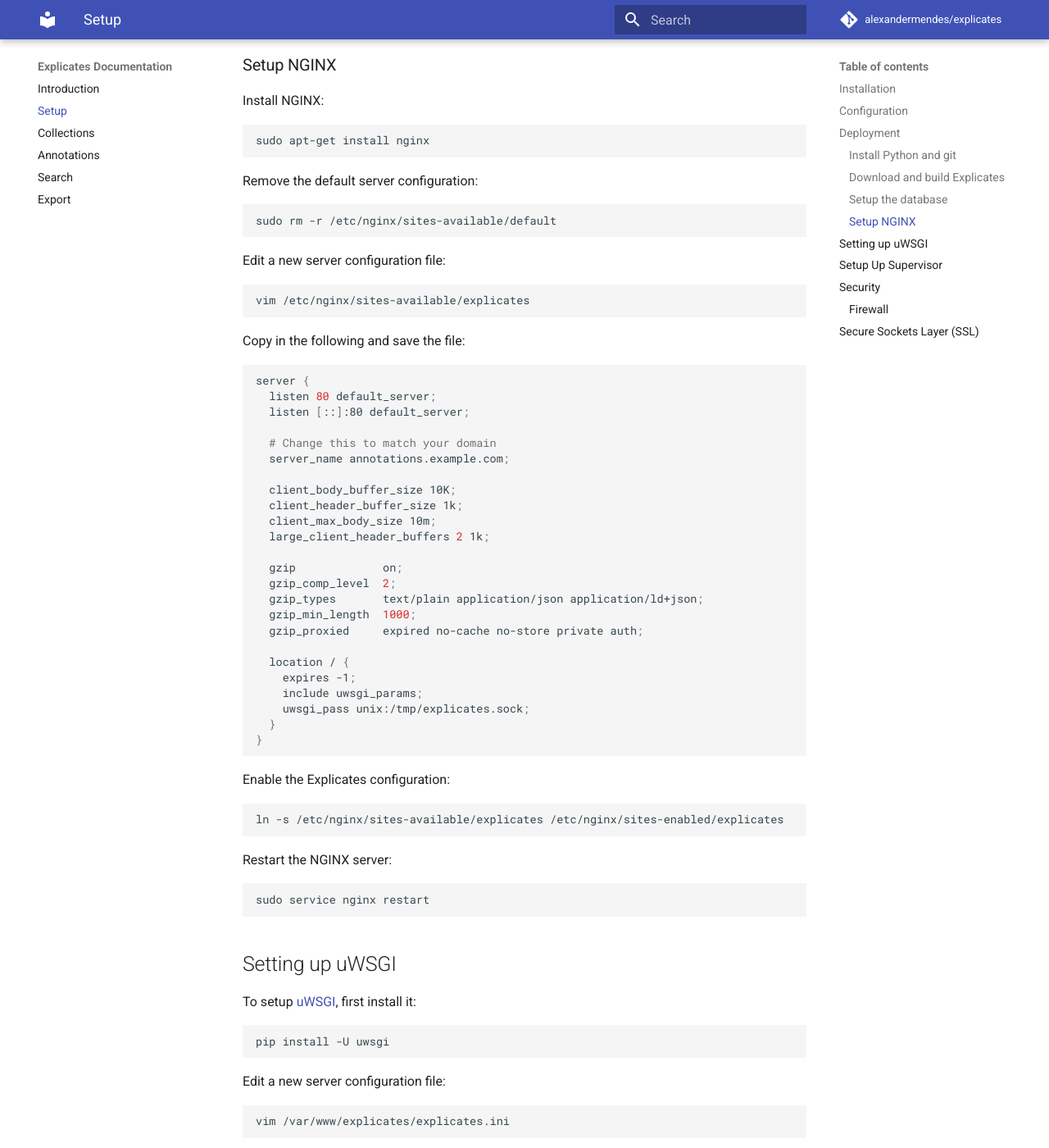
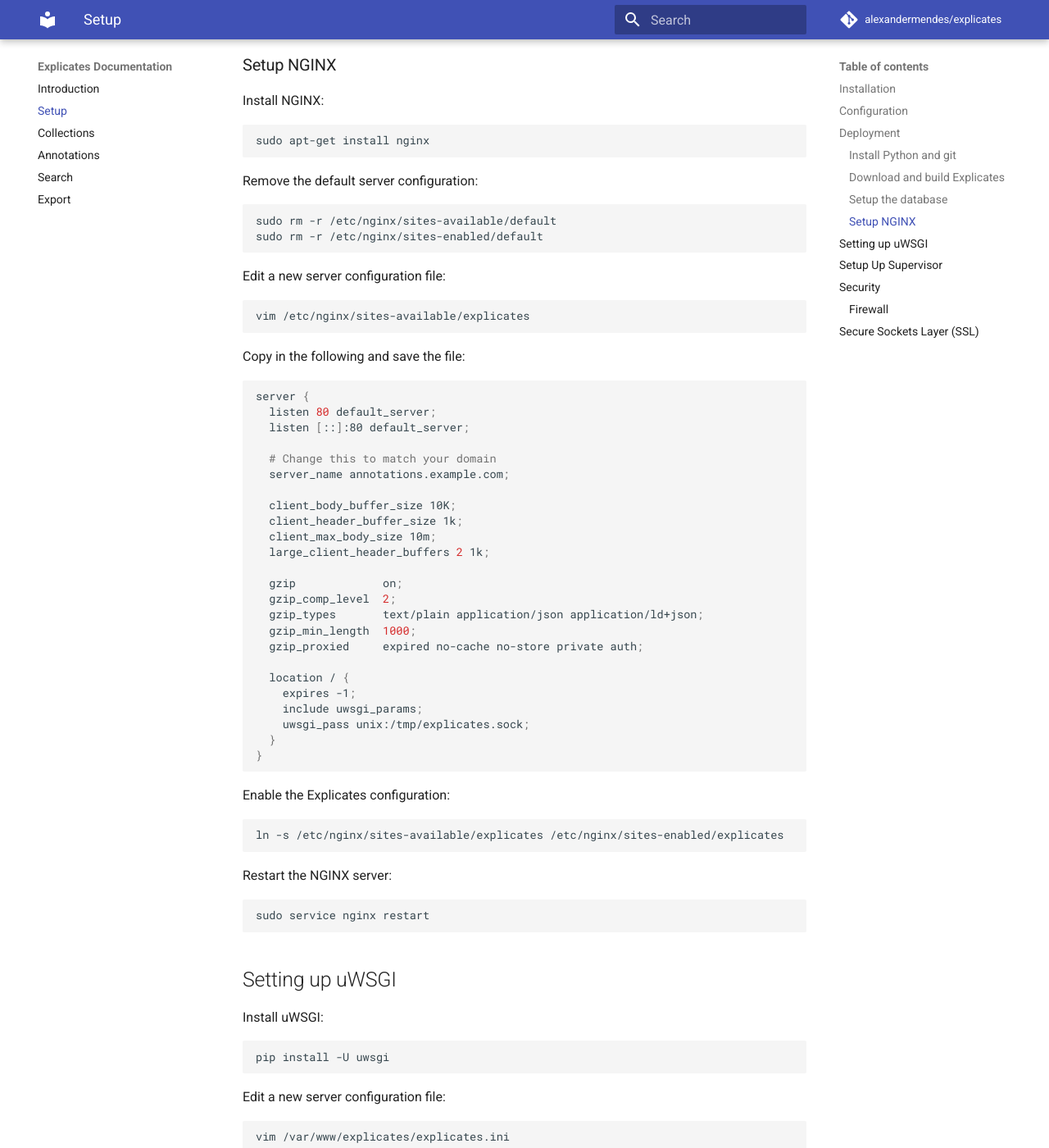
Before and after one commit to alexandermendes/explicates, an MkDocs documentation site: the page built from docs/setup.md, in a window 1280 px wide and 1400 px high, scrolled down 2846 px. Shown: the whole window at 82% size. Built offline with MkDocs 1.6.1 and Material for MkDocs 9.7.7, drawn with Linux system fonts in a browser that asks for light colours; comment, search, counter and statistics services are not loaded; old or Windows-style settings are respelled for this version of MkDocs.

Commit message:
Update setup docs

````diff
--- a/docs/setup.md
+++ b/docs/setup.md
@@ -158,6 +158,7 @@
 
 ```bash
 sudo rm -r /etc/nginx/sites-available/default
+sudo rm -r /etc/nginx/sites-enabled/default
 ```
 
 Edit a new server configuration file:
@@ -195,7 +196,6 @@
 }
 ```
 
-
 Enable the Explicates configuration:
 
 ```bash
@@ -210,7 +210,7 @@
 
 ## Setting up uWSGI
 
-To setup [uWSGI](https://uwsgi-docs.readthedocs.io/en/latest/), first install it:
+Install uWSGI:
 
 ```bash
 pip install -U uwsgi
````
Also changed, not shown: other parts of docs/setup.md (+1 -1 lines).
